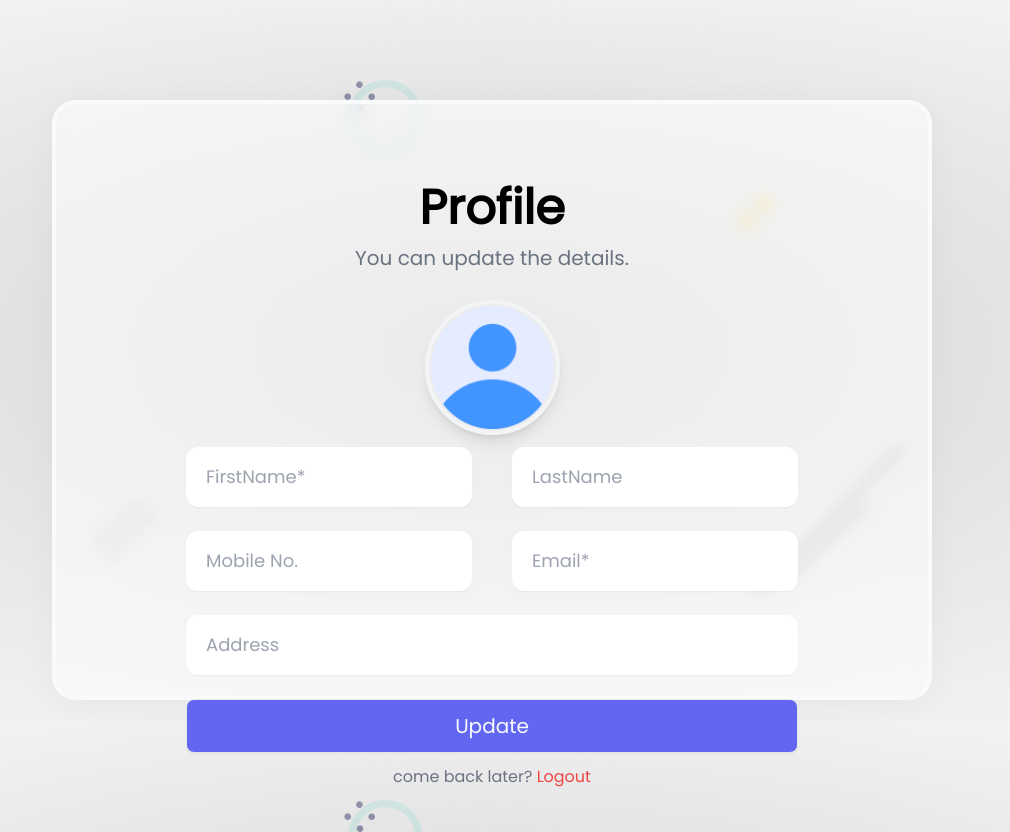
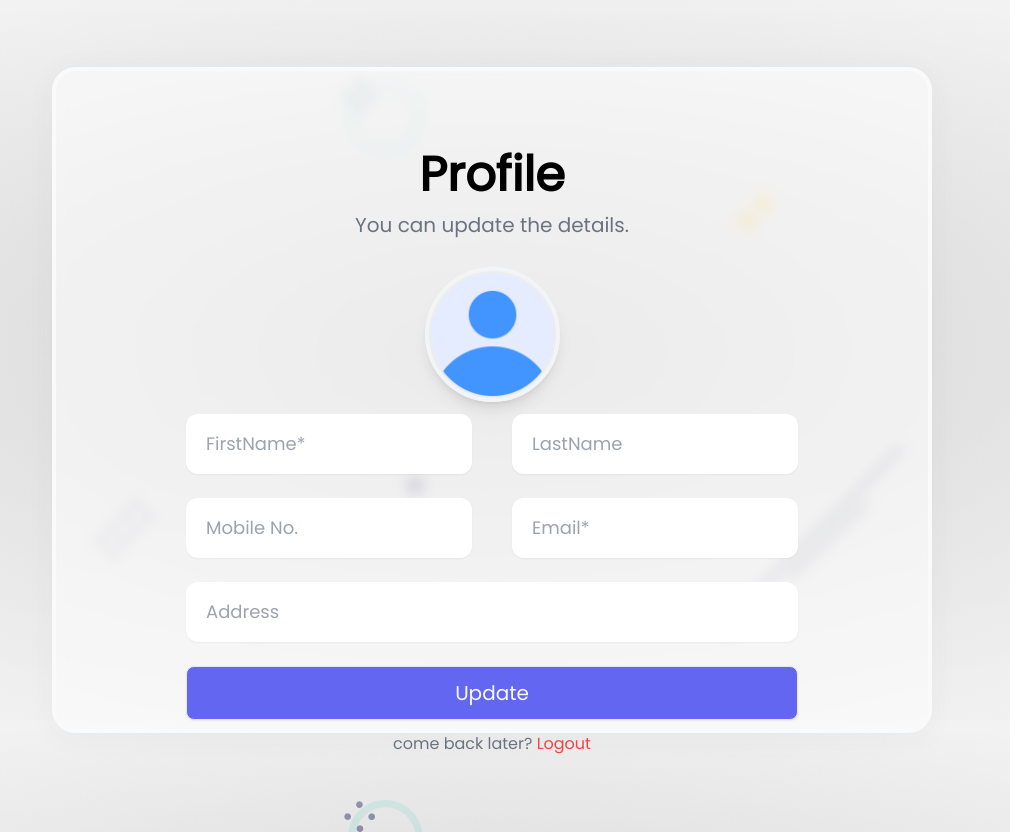
Before and after one commit to IbroTao/LoginApp, a React (Create React App) app in the folder client/: page /profile in a window 1280 px wide. Shown: the whole page, without its empty margins (148-1158 px from the left). Built offline with nearby package versions, Linux system fonts and the light colour scheme.

Commit message:
New: more styling added to profile UI

```diff
--- a/client/src/components/Profile.js
+++ b/client/src/components/Profile.js
@@ -7,6 +7,7 @@ import {profileValidation} from '../helpers/validate.js'
 import convertToBase64 from "../helpers/convert.js"
 
 import styles from '../styles/Username.module.css'
+import extend from '../styles/Profile.module.css'
 
 export default function Profile() {
 
@@ -41,7 +42,7 @@ export default function Profile() {
             <Toaster position="top-center" reverseOrder={false}></Toaster>
 
             <div className="flex justify-center items-center h-screen mb-8">
-                <div className={styles.glass} style={{width: '40%'}}>
+                <div className={`${styles.glass} ${extend.glass}`} style={{width: '40%'}}>
 
                     <div className="title flex flex-col items-center">
                         <h4 className="text-5xl font-bold">Profile</h4>
--- a/client/src/styles/Profile.module.css
+++ b/client/src/styles/Profile.module.css
@@ -0,0 +1,11 @@
+.glass{
+    @apply h-5/6 w-5/6;
+}
+
+.profile_img{
+    @apply w-40 cursor-pointer
+}
+
+.textbox {
+    @apply w-3/4
+}
```
